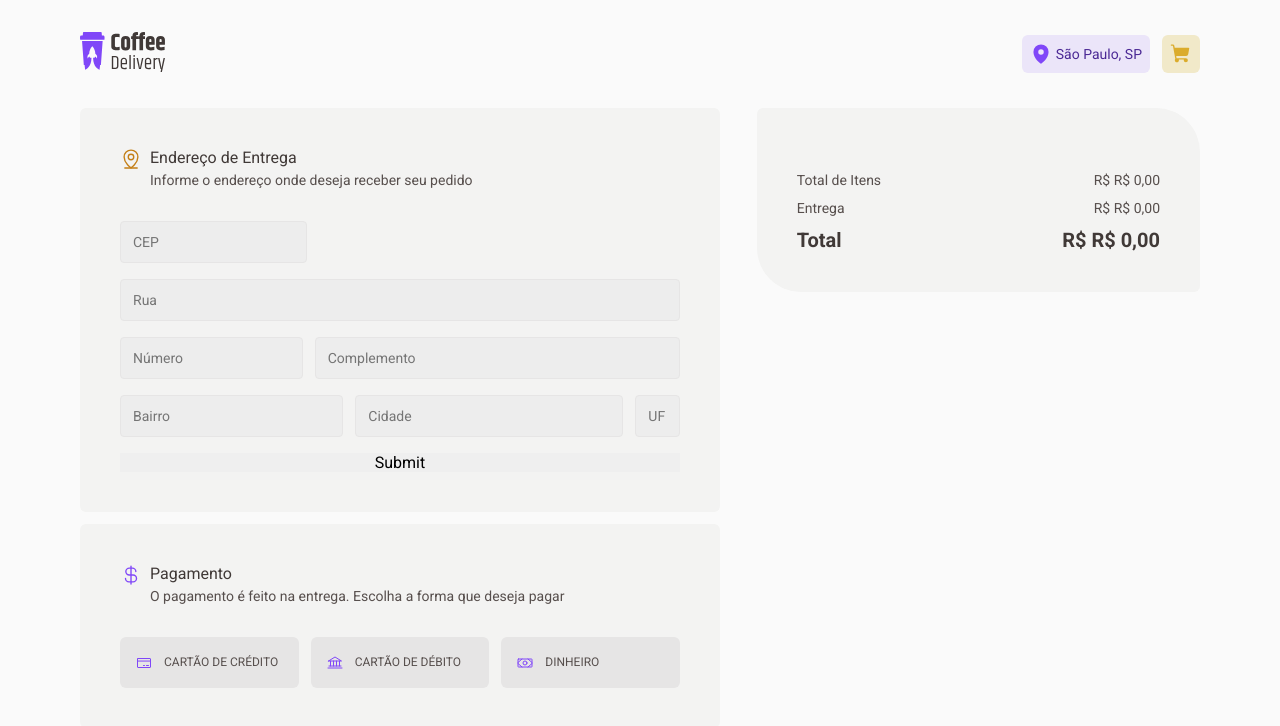
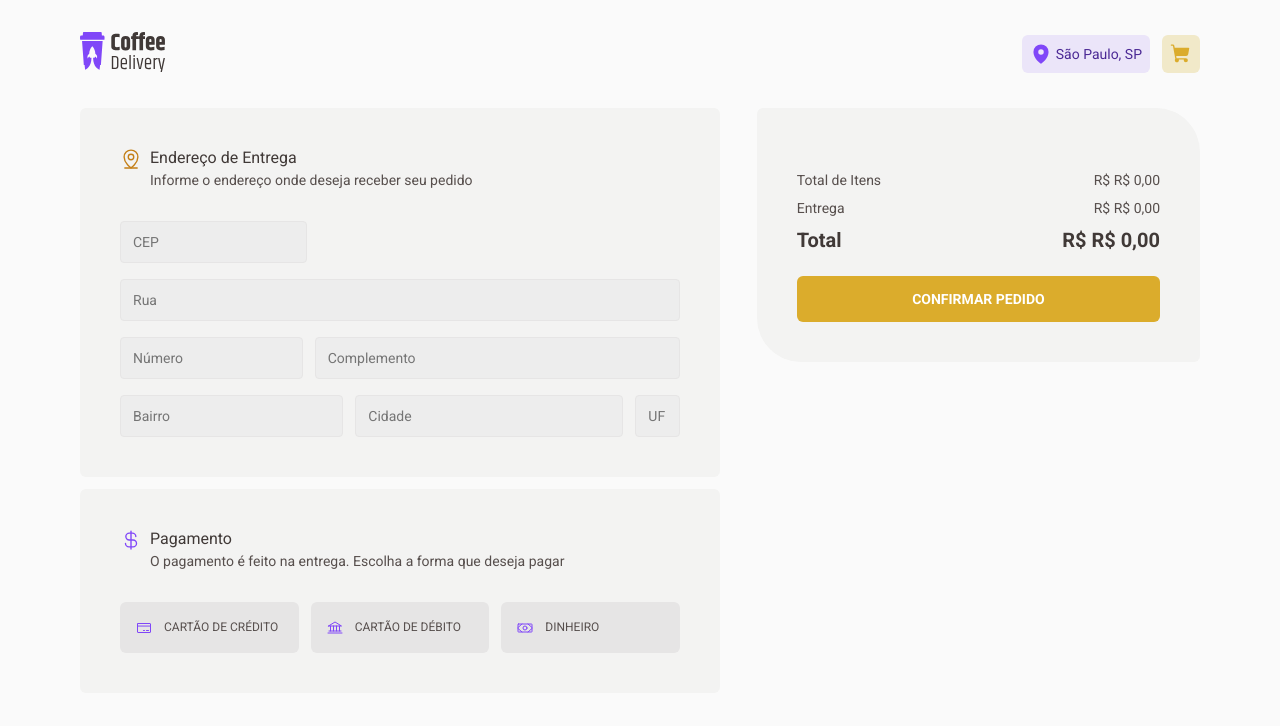
Before and after one commit to ThiagoLG/coffee-delivery, a React (Vite) app: page /checkout in a window 1280 px wide. Shown: the top 726 px of the page. Built offline with nearby package versions, Linux system fonts and the light colour scheme.

Commit message:
Created a submit button under the order summary to validate send the order.

```diff
--- a/src/pages/Checkout/CheckoutCart/index.tsx
+++ b/src/pages/Checkout/CheckoutCart/index.tsx
@@ -52,6 +52,13 @@ export function CheckoutCart() {
     else {
       updateProductInCart({ ...cartItem, amount: newValue })
     }
+  }
+
+  function handleSubmitOrder() {
+    const $formElement = document.getElementById(
+      'delivery-form',
+    ) as HTMLFormElement
+    $formElement.requestSubmit()
   }
 
   return (
@@ -144,6 +151,9 @@ export function CheckoutCart() {
           <span>R$ {formatCurrency(cartSummary.subTotal)}</span>
         </div>
       </CartSummary>
+      <button type="submit" onClick={handleSubmitOrder}>
+        Confirmar Pedido
+      </button>
     </CheckoutCartContainer>
   )
 }
--- a/src/pages/Checkout/CheckoutCart/styles.ts
+++ b/src/pages/Checkout/CheckoutCart/styles.ts
@@ -19,6 +19,20 @@ export const CheckoutCartContainer = styled.section`
       border-color: ${(props) => props.theme['gray-300']};
       opacity: 0.2;
     }
+  }
+
+  button[type='submit'] {
+    background-color: ${(props) => props.theme.yellow};
+    padding: 0.75rem 0.5rem;
+    width: 100%;
+    border-radius: 6px;
+
+    font-weight: 700;
+    font-size: 0.875rem;
+    line-height: 160%;
+    text-transform: uppercase;
+    color: ${(props) => props.theme.white};
+    font-stretch: 100;
   }
 `
 
--- a/src/pages/Checkout/CheckoutForm/index.tsx
+++ b/src/pages/Checkout/CheckoutForm/index.tsx
@@ -98,7 +98,10 @@ export function CheckoutForm() {
   // #endregion
 
   return (
-    <CheckoutFormContainer onSubmit={handleSubmit(handleSubmitForm)}>
+    <CheckoutFormContainer
+      id="delivery-form"
+      onSubmit={handleSubmit(handleSubmitForm)}
+    >
       <div className="row">
         <FormGroup width={4}>
           <FormInput
@@ -192,7 +195,6 @@ export function CheckoutForm() {
           {errors.UF && <FormFieldError>{errors.UF.message}</FormFieldError>}
         </FormGroup>
       </div>
-      <button type="submit">Submit</button>
     </CheckoutFormContainer>
   )
 }
```
